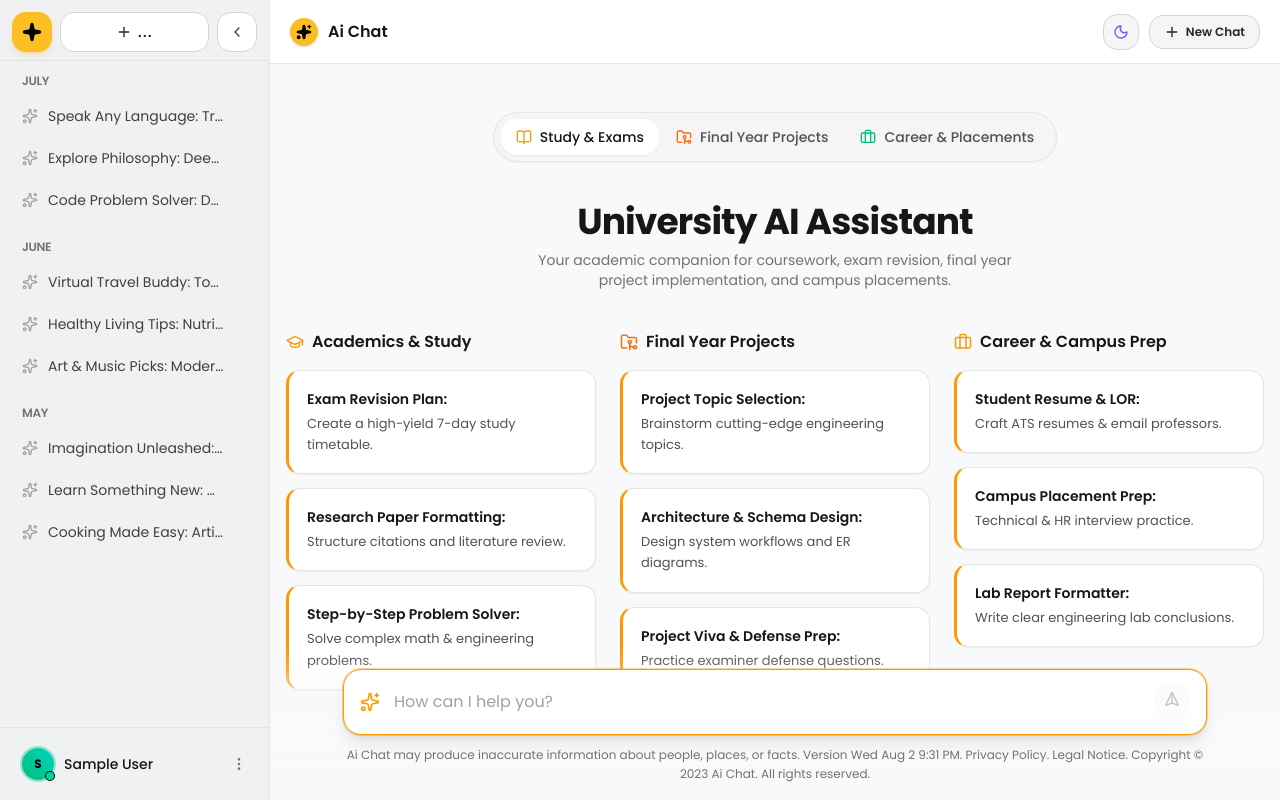
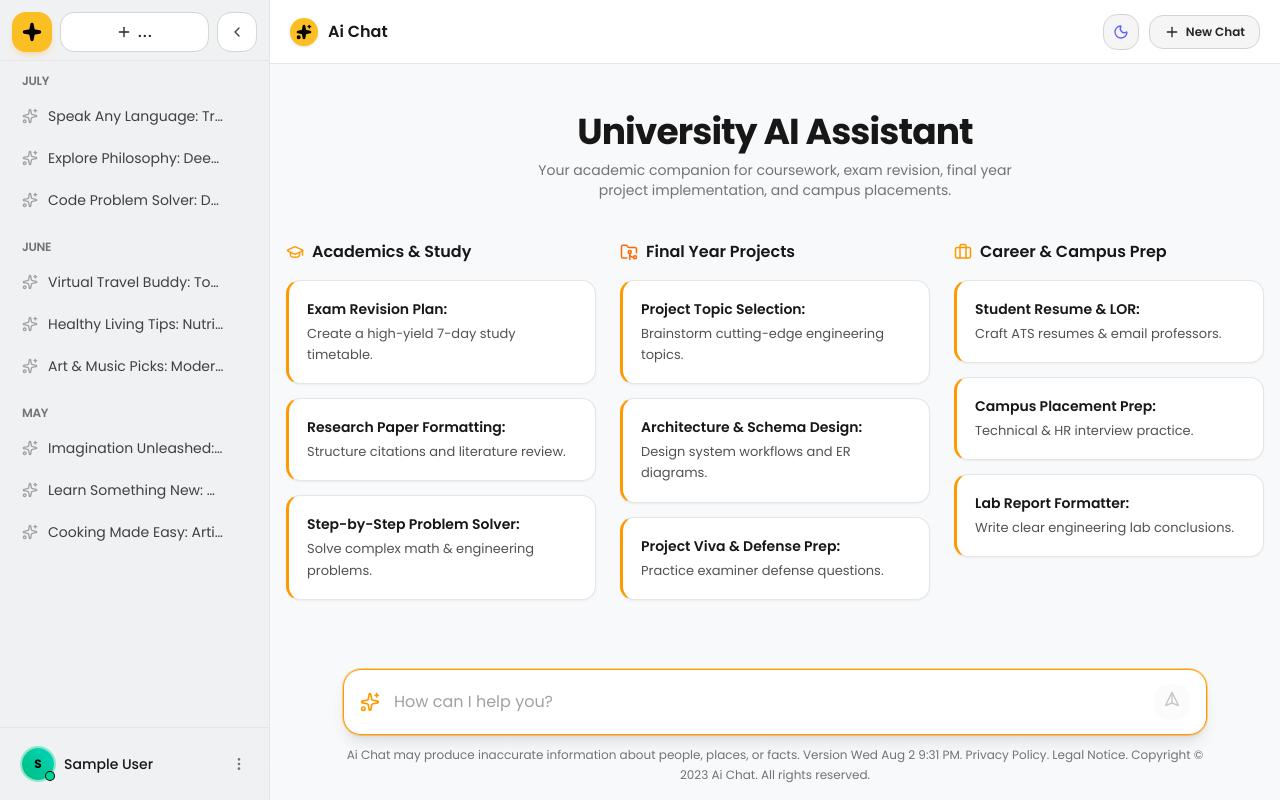
Before and after one commit to gopalgyprc/ai-chat, a Next.js app: page /chat in a window 1280 px wide. Built offline with nearby package versions, Linux system fonts and the light colour scheme; no server answers; the database is empty; sample sign-in values are in the browser's storage.

Commit message:
refactor: remove top pill options from welcome view

```diff
--- a/components/chat/ChatWelcome.tsx
+++ b/components/chat/ChatWelcome.tsx
@@ -1,14 +1,10 @@
 'use client'
 
-import React, { useState } from 'react'
+import React from 'react'
 import {
   GraduationCap,
-  BookOpen,
   FolderGit2,
   Briefcase,
-  Sparkles,
-  FileText,
-  HelpCircle,
 } from 'lucide-react'
 
 interface ChatWelcomeProps {
@@ -16,8 +12,6 @@ interface ChatWelcomeProps {
 }
 
 export function ChatWelcome({ onSelectPrompt }: ChatWelcomeProps) {
-  const [activeTab, setActiveTab] = useState<'study' | 'projects' | 'career'>('study')
-
   const columns = [
     {
       title: 'Academics & Study',
@@ -89,45 +83,6 @@ export function ChatWelcome({ onSelectPrompt }: ChatWelcomeProps) {
 
   return (
     <div className="mx-auto flex w-full max-w-5xl flex-col items-center justify-center px-4 py-8 text-center sm:py-12">
-      {/* Category Pills */}
-      <div className="mb-10 inline-flex items-center rounded-full border border-neutral-200 bg-neutral-100 p-1.5 shadow-xs dark:border-white/10 dark:bg-[#161619]">
-        <button
-          onClick={() => setActiveTab('study')}
-          className={`flex items-center gap-2 rounded-full px-4 py-2 text-xs sm:text-sm font-medium transition-all cursor-pointer ${
-            activeTab === 'study'
-              ? 'bg-white text-neutral-900 shadow-xs dark:bg-white/15 dark:text-white'
-              : 'text-neutral-600 hover:text-neutral-900 dark:text-white/60 dark:hover:text-white'
-          }`}
-        >
-          <BookOpen className="size-4 text-amber-500" />
-          <span>Study & Exams</span>
-        </button>
-
-        <button
-          onClick={() => setActiveTab('projects')}
-          className={`flex items-center gap-2 rounded-full px-4 py-2 text-xs sm:text-sm font-medium transition-all cursor-pointer ${
-            activeTab === 'projects'
-              ? 'bg-white text-neutral-900 shadow-xs dark:bg-white/15 dark:text-white'
-              : 'text-neutral-600 hover:text-neutral-900 dark:text-white/60 dark:hover:text-white'
-          }`}
-        >
-          <FolderGit2 className="size-4 text-orange-500" />
-          <span>Final Year Projects</span>
-        </button>
-
-        <button
-          onClick={() => setActiveTab('career')}
-          className={`flex items-center gap-2 rounded-full px-4 py-2 text-xs sm:text-sm font-medium transition-all cursor-pointer ${
-            activeTab === 'career'
-              ? 'bg-white text-neutral-900 shadow-xs dark:bg-white/15 dark:text-white'
-              : 'text-neutral-600 hover:text-neutral-900 dark:text-white/60 dark:hover:text-white'
-          }`}
-        >
-          <Briefcase className="size-4 text-emerald-500" />
-          <span>Career & Placements</span>
-        </button>
-      </div>
-
       {/* Main Title */}
       <h1 className="mb-2 text-3xl sm:text-4xl font-bold tracking-tight text-neutral-900 dark:text-white">
         University AI Assistant
```
